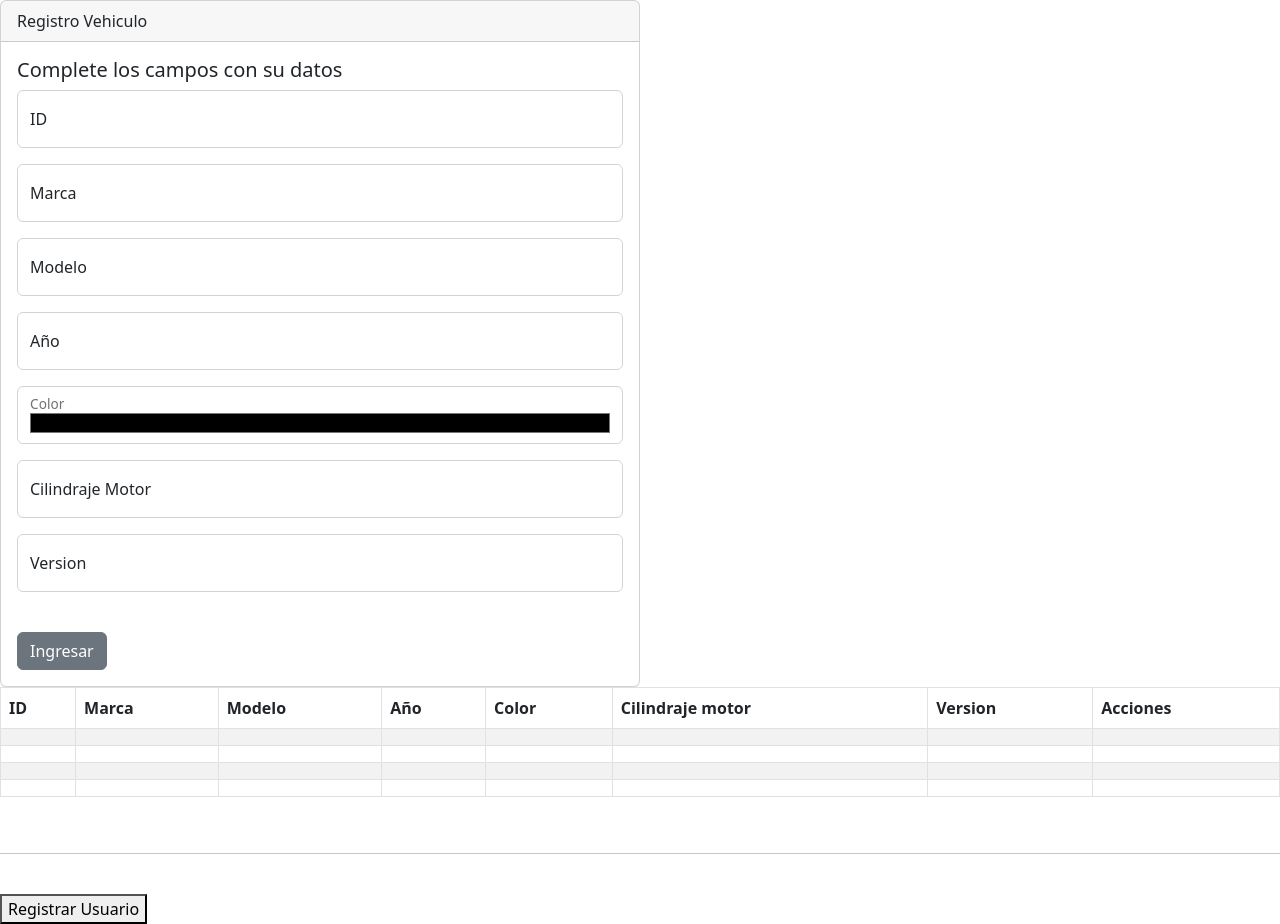
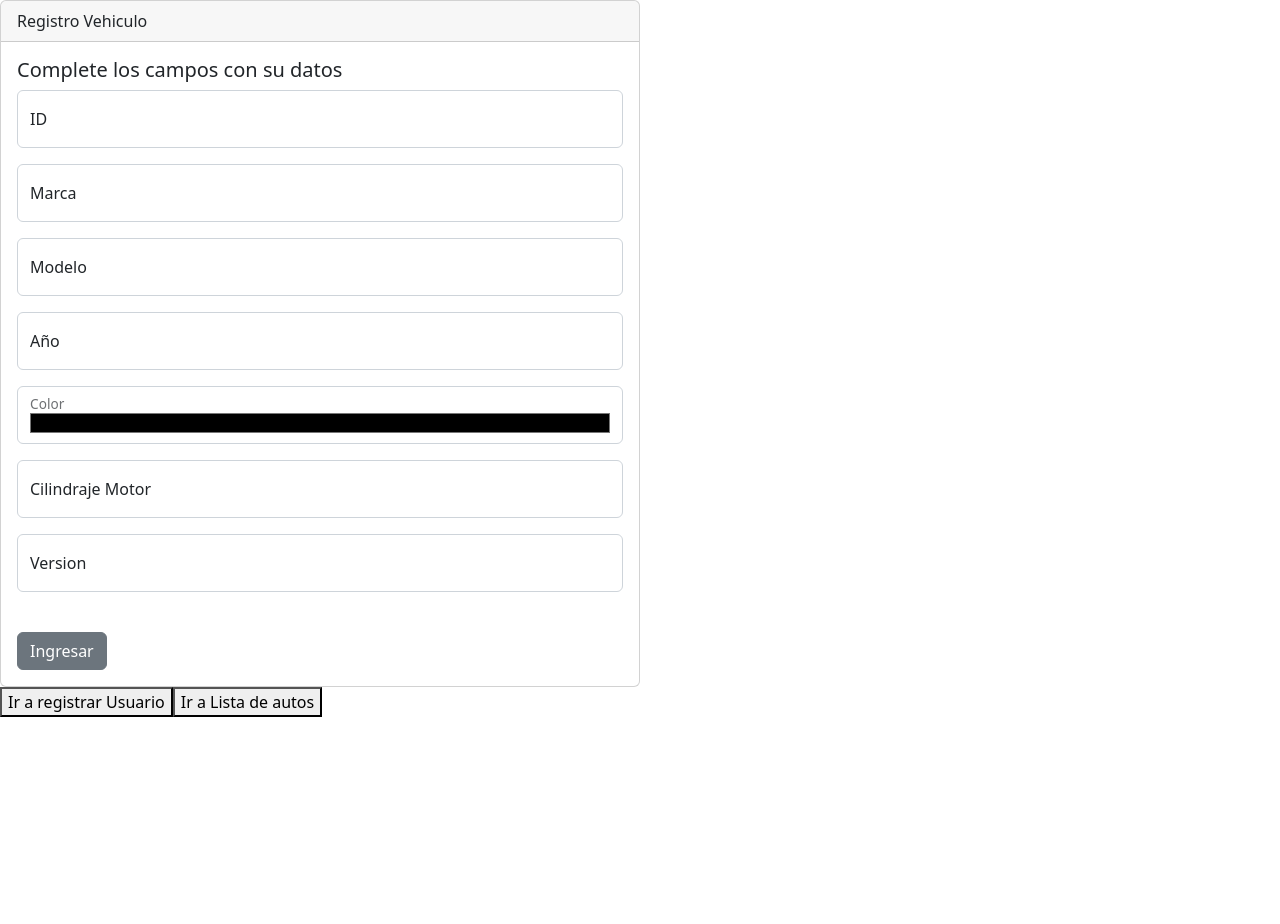
Before and after one commit to D13G0D/reactEjercices, a React (Create React App) app: page /Auto in a window 1280 px wide. After the commit the page ends 800 px from the top, so only its background shows below. Built offline with nearby package versions, Linux system fonts and the light colour scheme.

Commit message:
Paginas individuales con botones

```diff
--- a/src/App.js
+++ b/src/App.js
@@ -1,6 +1,6 @@
 import React from "react";
 import { BrowserRouter, Routes, Route } from "react-router-dom";
-import { AutoPage, RegisterPage } from "./pages";
+import { AutoListaPage, AutoPage, RegisterPage, UsuarioListaPage } from "./pages";
 
 const App = () => {
   return (
@@ -8,6 +8,8 @@ const App = () => {
       <Routes>
         <Route path="/" element={<RegisterPage/>} />
         <Route path="/Auto" element={<AutoPage/>} />
+        <Route path="/ListaUsuarios" element={<UsuarioListaPage/>} />
+        <Route path="/ListaAutos" element={<AutoListaPage/>} />
       </Routes>
     </BrowserRouter>
   )
--- a/src/components/Buttom.js
+++ b/src/components/Buttom.js
@@ -1,8 +1,12 @@
 import React from "react";
 
-const ButtomComponent = ({InfoBoton}) => {
+const ButtomComponent = ({InfoBoton, handleOnClick}) => {
     return (
-        <button variant="outlined">
+        <button variant="outlined"
+        onClick={()=>{
+            handleOnClick();
+        }}
+        >
             {InfoBoton}
         </button>
     )
--- a/src/pages/Auto.js
+++ b/src/pages/Auto.js
@@ -1,16 +1,17 @@
-import React from "react";
-import { FormCarComponent, TableCarComponent,ButtomComponent} from "../components";
+import React, { useCallback } from "react";
+import { useNavigate } from "react-router-dom";
+import { FormCarComponent,ButtomComponent} from "../components";
 
 const AutoPage = () =>{
+        const navigate = useNavigate();
+        const handleOnClick = useCallback(()=>navigate("/",{}, [navigate]));
+        const ListaAutosClick = useCallback(()=>navigate("/ListaAutos",{}, [navigate]));
+
     return(
         <div>
-            <div class="row">
-                <div class="col">
             <FormCarComponent/>
-                </div>
-            </div>
-            <TableCarComponent/><br/> <hr/> <br/>
-            <ButtomComponent InfoBoton={"Registrar Usuario"}/>
+            <ButtomComponent InfoBoton={" Ir a registrar Usuario"} handleOnClick={handleOnClick}/>
+            <ButtomComponent InfoBoton={" Ir a Lista de autos"} handleOnClick={ListaAutosClick}/>
         </div>
     )
 }
--- /dev/null
+++ b/src/pages/ListaAutos.js
@@ -0,0 +1,16 @@
+import React, { useCallback } from "react";
+import { useNavigate } from "react-router-dom";
+import { ButtomComponent,TableCarComponent} from "../components";
+
+const AutoListaPage = () =>{
+        const navigate = useNavigate();
+        const handleOnClick = useCallback(()=> navigate("/Auto",{}, [navigate]))
+    return(
+        <div>
+            <TableCarComponent/>
+            <ButtomComponent InfoBoton={"Ir a registrar auto"} handleOnClick={handleOnClick}/>
+        </div>
+    )
+}
+
+export default AutoListaPage;
--- /dev/null
+++ b/src/pages/ListaUsuarios.js
@@ -0,0 +1,16 @@
+import React, { useCallback } from "react";
+import { useNavigate } from "react-router-dom";
+import { TableUserComponent ,ButtomComponent} from "../components";
+
+const UsuarioListaPage = () =>{
+        const navigate = useNavigate();
+        const handleOnClick = useCallback(()=> navigate("/",{}, [navigate]))
+    return(
+        <div>
+            <TableUserComponent/>
+            <ButtomComponent InfoBoton={"Ir a registrar Usuario"} handleOnClick={handleOnClick}/>
+        </div>
+    )
+}
+
+export default UsuarioListaPage;
--- a/src/pages/Register.js
+++ b/src/pages/Register.js
@@ -1,16 +1,16 @@
-import React from "react";
-import { FormsUserComponent ,ButtomComponent, TableUserComponent} from "../components";
+import React, { useCallback } from "react";
+import { useNavigate } from "react-router-dom";
+import { FormsUserComponent ,ButtomComponent} from "../components";
 
 const RegisterPage = () =>{
+        const navigate = useNavigate();
+        const handleOnClick = useCallback(()=> navigate("/Auto",{}, [navigate]))
+        const CLickListaUsuarios = useCallback(()=> navigate("/ListaUsuarios",{}, [navigate]))
     return(
         <div>
-            <div class="row">
-                <div class="col">
             <FormsUserComponent/>
-                </div>
-            </div>
-            <TableUserComponent/><br/> <hr/> <br/>
-            <ButtomComponent InfoBoton={"Ir a registrar auto"}/>
+            <ButtomComponent InfoBoton={"Ir a registrar auto"} handleOnClick={handleOnClick}/>
+            <ButtomComponent InfoBoton={"Ir a la lista de Usuarios"} handleOnClick={CLickListaUsuarios}/>
         </div>
     )
 }
--- a/src/pages/index.js
+++ b/src/pages/index.js
@@ -1,4 +1,6 @@
 import RegisterPage from "./Register";
 import AutoPage from "./Auto";
+import AutoListaPage from "./ListaAutos";
+import UsuarioListaPage from "./ListaUsuarios";
 
-export {RegisterPage, AutoPage};
+export {RegisterPage, AutoPage, AutoListaPage, UsuarioListaPage};
```
